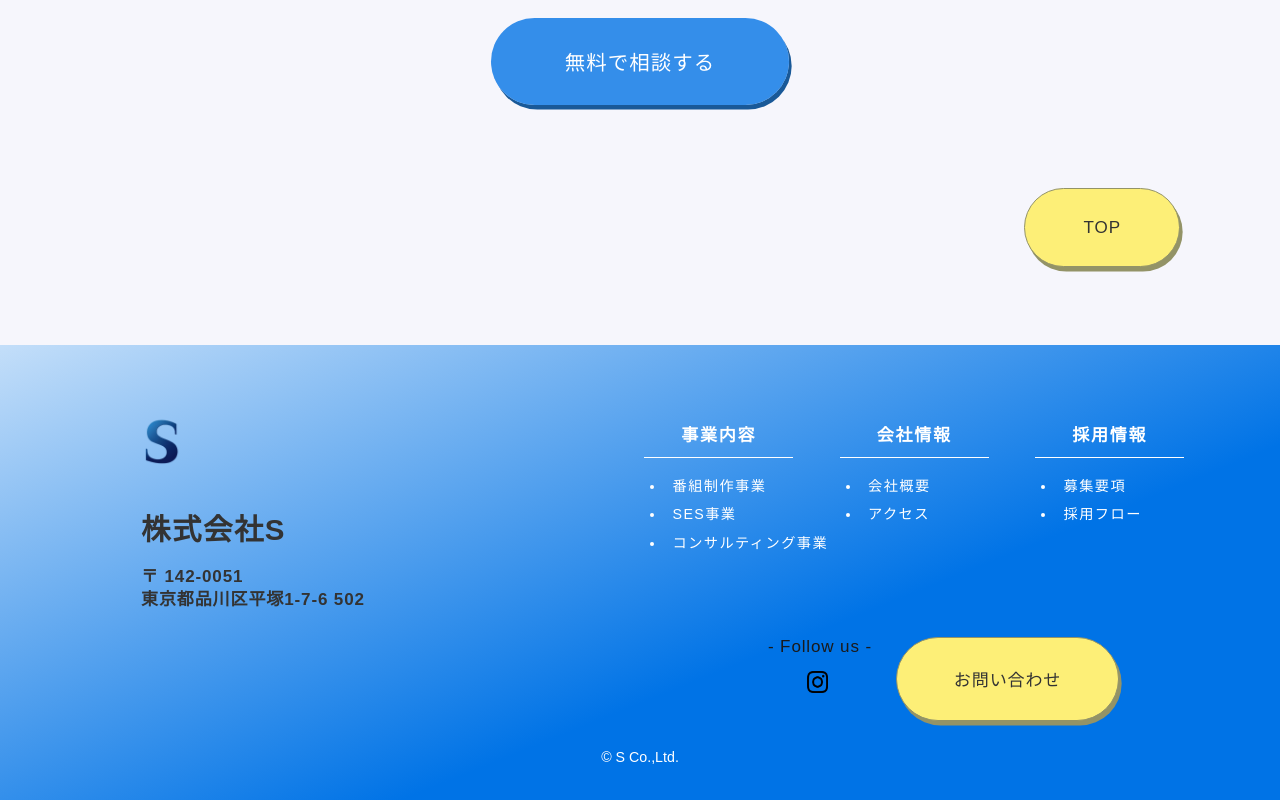
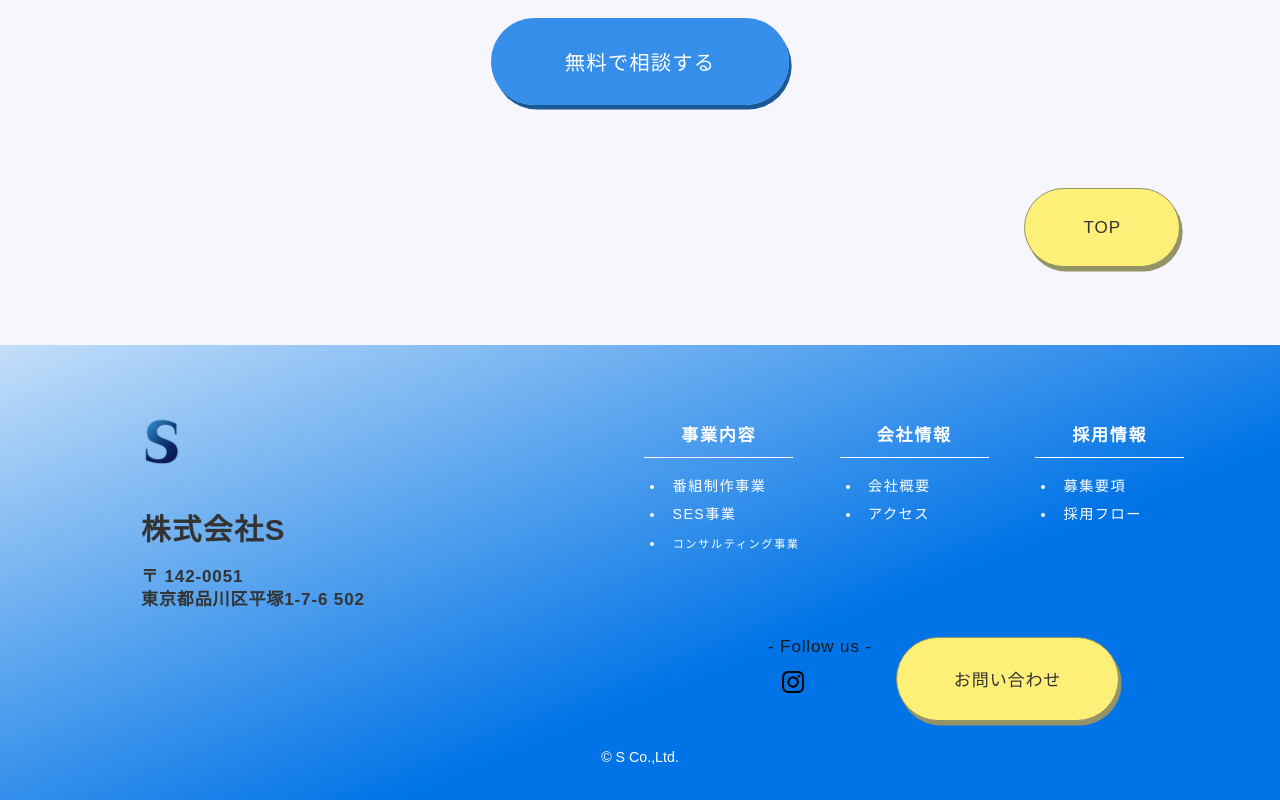
Before and after one commit to Rie-oota/s2so, a website with bundled scripts: page index.html in a window 1280 px wide. Shown: the part 4761-5561 px from the top of the page. Built offline with nearby package versions, Linux system fonts and the light colour scheme.

Commit message:
保存⑨

```diff
--- a/css/common.css
+++ b/css/common.css
@@ -221,7 +221,7 @@ header .logo:hover {
 
 .footer-nav p {
   margin: 0 -1.5rem 1rem;
-  padding: 0.5rem;
+  padding: 0.5rem 2rem;
   font-size: 1.2rem;
   letter-spacing: 0.12rem;
   font-weight: 700;
@@ -266,6 +266,10 @@ header .logo:hover {
   line-height: 2;
 }
 
+.consulting-link {
+  font-size: 0.8rem;
+}
+
 .contact-info {
   display: flex;
   gap: 1rem;
@@ -284,7 +288,7 @@ header .logo:hover {
 
 .sns ul {
   display: flex;
-  justify-content: center;
+  justify-content: ;
   list-style: none;
   padding: 1rem;
 }
--- a/index.html
+++ b/index.html
@@ -290,7 +290,7 @@
                 <ul>
                   <li><a href="./services.html #program-production">番組制作事業</a></li>
                   <li><a href="./services.html #ses">SES事業</a></li>
-                  <li><a href="./services.html #consulting">コンサルティング事業</a></li>
+                  <li><a class="consulting-link" href="./services.html #consulting">コンサルティング事業</a></li>
                 </ul>
               </div>
               <div class="footer-company">
```
